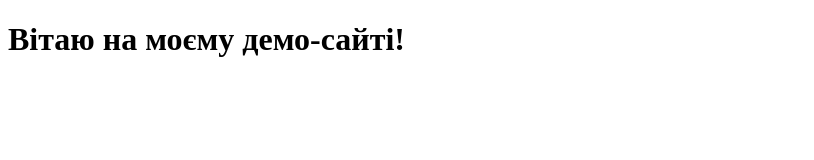
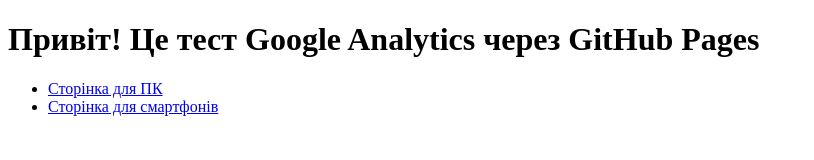
Before and after one commit to rybaklevko/rybak_google_analytics_tst, a plain HTML site: page index.html in a window 1280 px wide. Shown: the whole page, without its empty margins (0-814 px from the left). Drawn offline with Linux system fonts and the light colour scheme.

Commit message:
Add navigation to index.html

```diff
--- a/index.html
+++ b/index.html
@@ -16,6 +16,12 @@
 
 </head>
 <body>
-  <h1>Вітаю на моєму демо-сайті!</h1>
+  <h1>Привіт! Це тест Google Analytics через GitHub Pages</h1>
+  <nav>
+    <ul>
+      <li><a href="pc.html">Сторінка для ПК</a></li>
+      <li><a href="smartphones.html">Сторінка для смартфонів</a></li>
+    </ul>
+  </nav>
 </body>
 </html>
```
